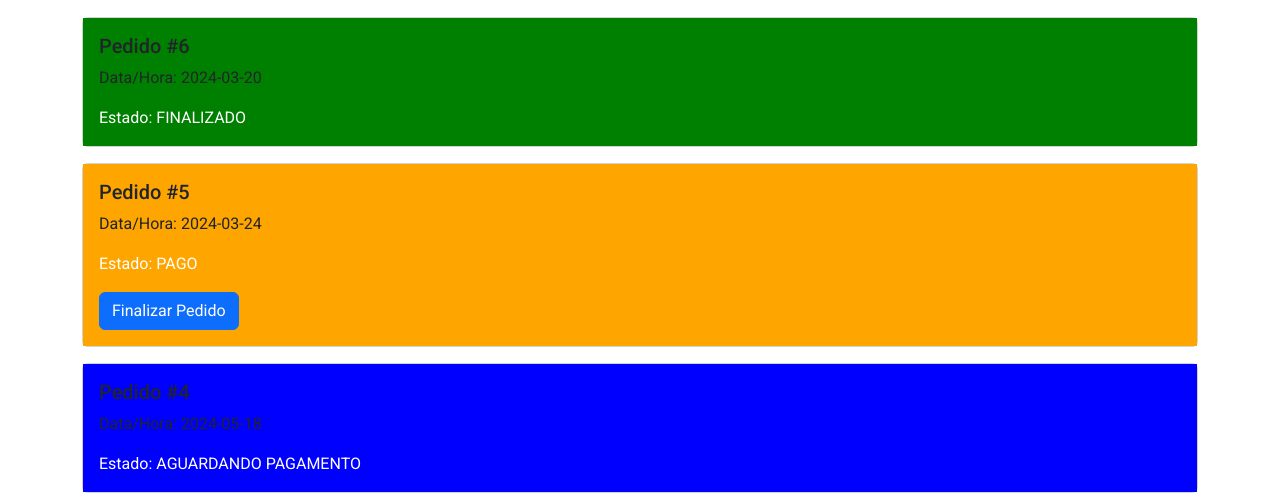
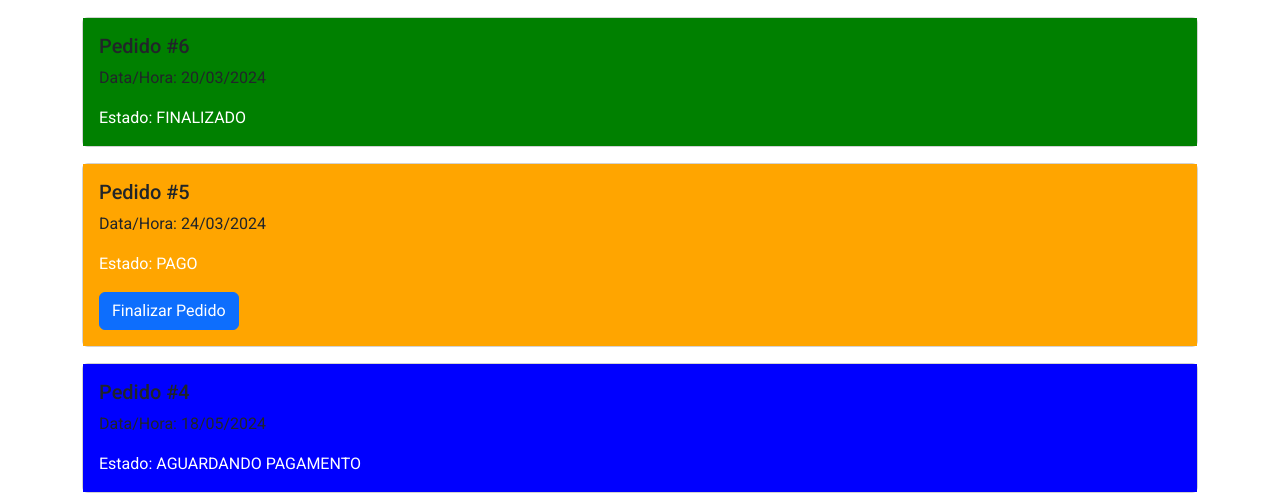
Before and after one commit to LaisaCristina/Web2_2024, an Angular app in the folder lavanderia/: page /func-visualizacao-pedidos in a window 1280 px wide. Shown: the part 368-863 px from the top of the page. Built offline with nearby package versions, Linux system fonts and the light colour scheme.

Commit message:
Correção formato datas em Func-Visualizacao-Pedidos

```diff
--- a/lavanderia/src/app/app.module.ts
+++ b/lavanderia/src/app/app.module.ts
@@ -1,6 +1,7 @@
 import { NgModule } from '@angular/core';
 import { BrowserModule } from '@angular/platform-browser';
 import { RouterModule, Routes } from '@angular/router';
+import { CommonModule } from '@angular/common';
 
 import { AppRoutingModule } from './app-routing.module';
 import { AppComponent } from './app.component';
@@ -76,7 +77,8 @@ const routes: Routes = [
     RouterModule.forRoot(routes),
     FormsModule,
     ReactiveFormsModule,
-    MatIconModule
+    MatIconModule,
+    CommonModule
   ],
   providers: [],
   bootstrap: [AppComponent]
--- a/lavanderia/src/app/pages/func-visualizacao-pedidos/func-visualizacao-pedidos.component.html
+++ b/lavanderia/src/app/pages/func-visualizacao-pedidos/func-visualizacao-pedidos.component.html
@@ -42,7 +42,8 @@
                         'card-green': pedido.estado === 'FINALIZADO'}">
         <div class="card-body">
           <h5 class="card-title">Pedido #{{ pedido.numero }}</h5>
-          <p class="card-text">Data/Hora: {{ pedido.dataHora }}</p>
+          <p class="card-text">Data/Hora: {{ pedido.dataHora | date:'dd/MM/yyyy'
+            }}</p>
           <p class="card-text text-white">Estado: {{ pedido.estado }}</p>
 
           <!-- Botões de Ação -->
```
